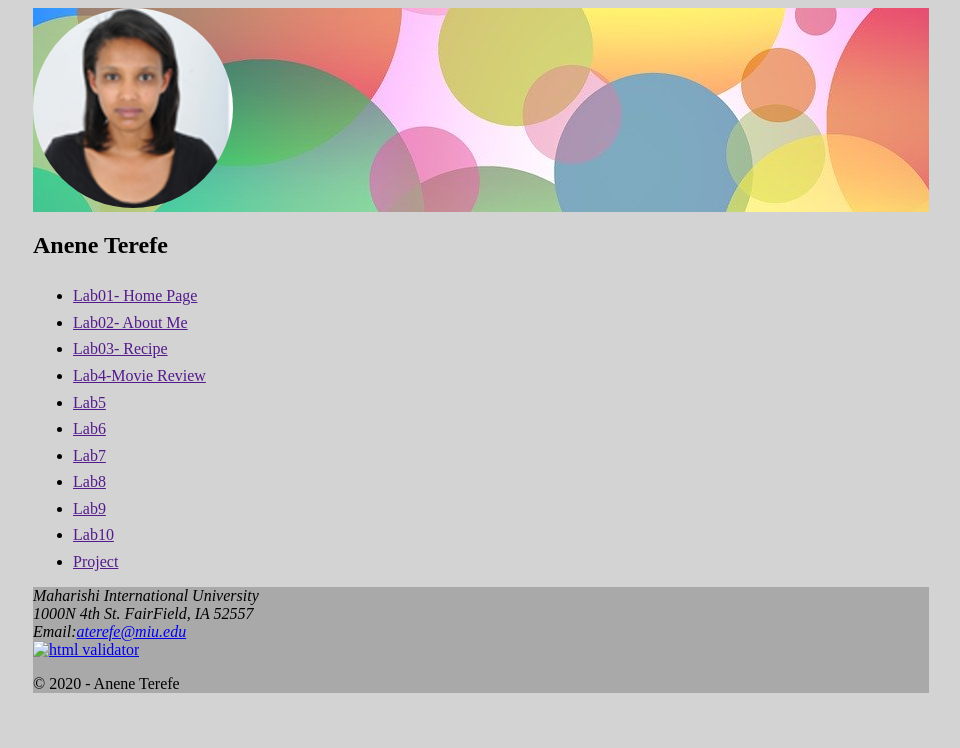
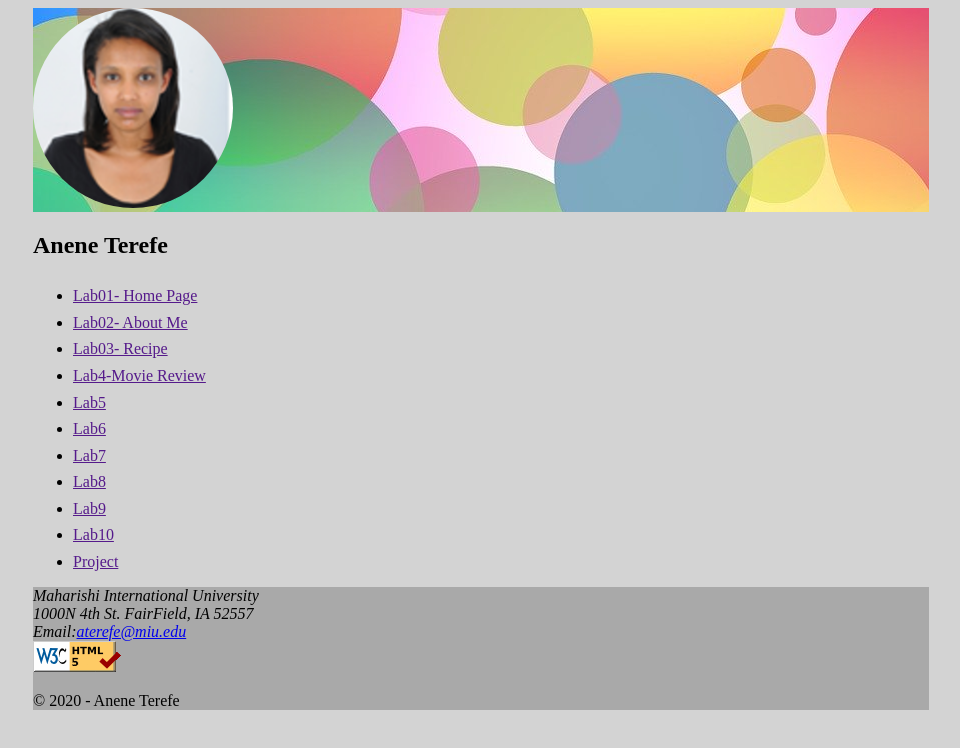
Before and after one commit to aneneterefe/cs472-wap, a plain HTML site: page index.html in a window 1280 px wide. Shown: the whole page, without its empty margins (95-1055 px from the left). Drawn offline with Linux system fonts and the light colour scheme.

Commit message:
fixed errors

```diff
--- a/index.html
+++ b/index.html
@@ -85,7 +85,7 @@
 		1000N 4th St. FairField, IA 52557<br>
                 Email:<a href="mailto:aterefe@miu.edu">aterefe@miu.edu</a>
             </address>
-               <a href="http://validator.w3.org/check?uri=referer"> <img src="images/valid-xhtml10.png" alt="html validator"/></a>
+               <a href="http://validator.w3.org/check?uri=referer"> <img src="images/w3c-html.png" alt="html validator"/></a>
                 <p>&copy; 2020 - Anene Terefe</p>
         </div>
     </footer>
```
Also changed, not shown: images/w3c-html.png (added), images/w3html.png (deleted).
